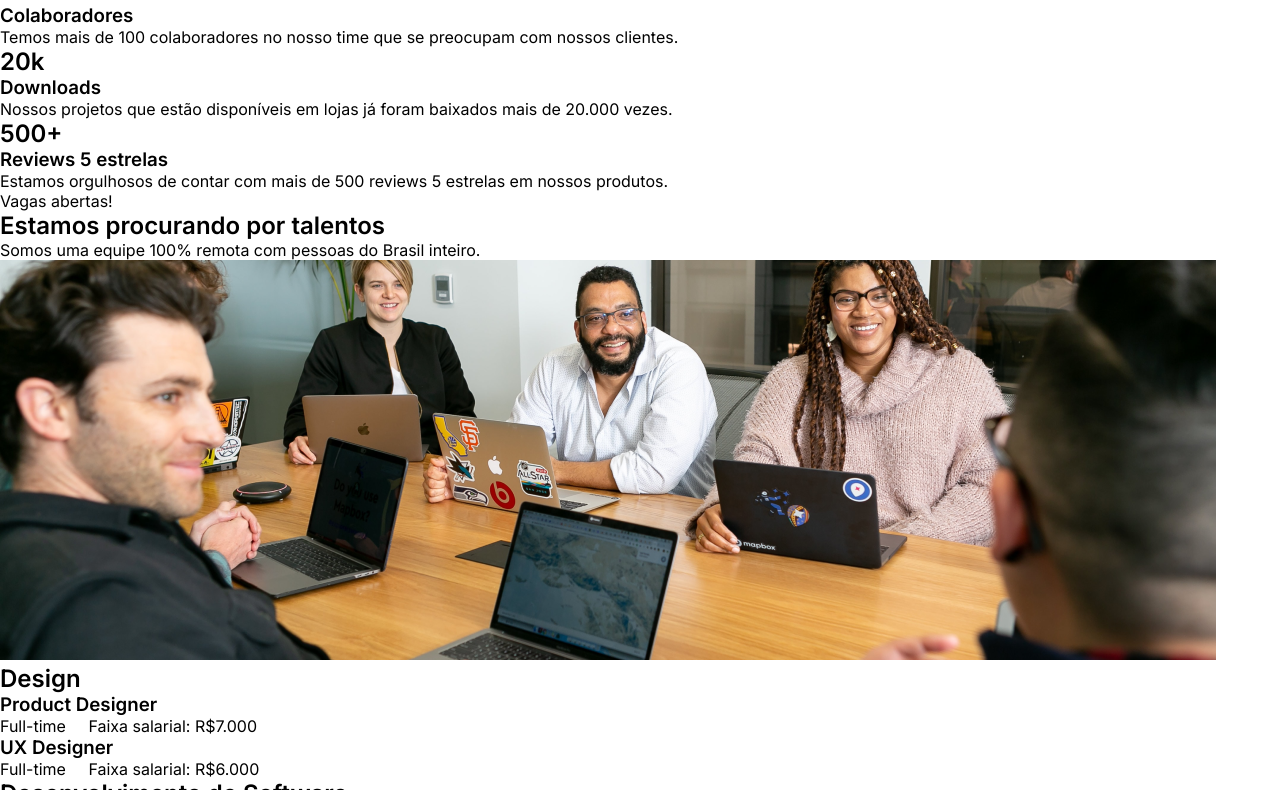
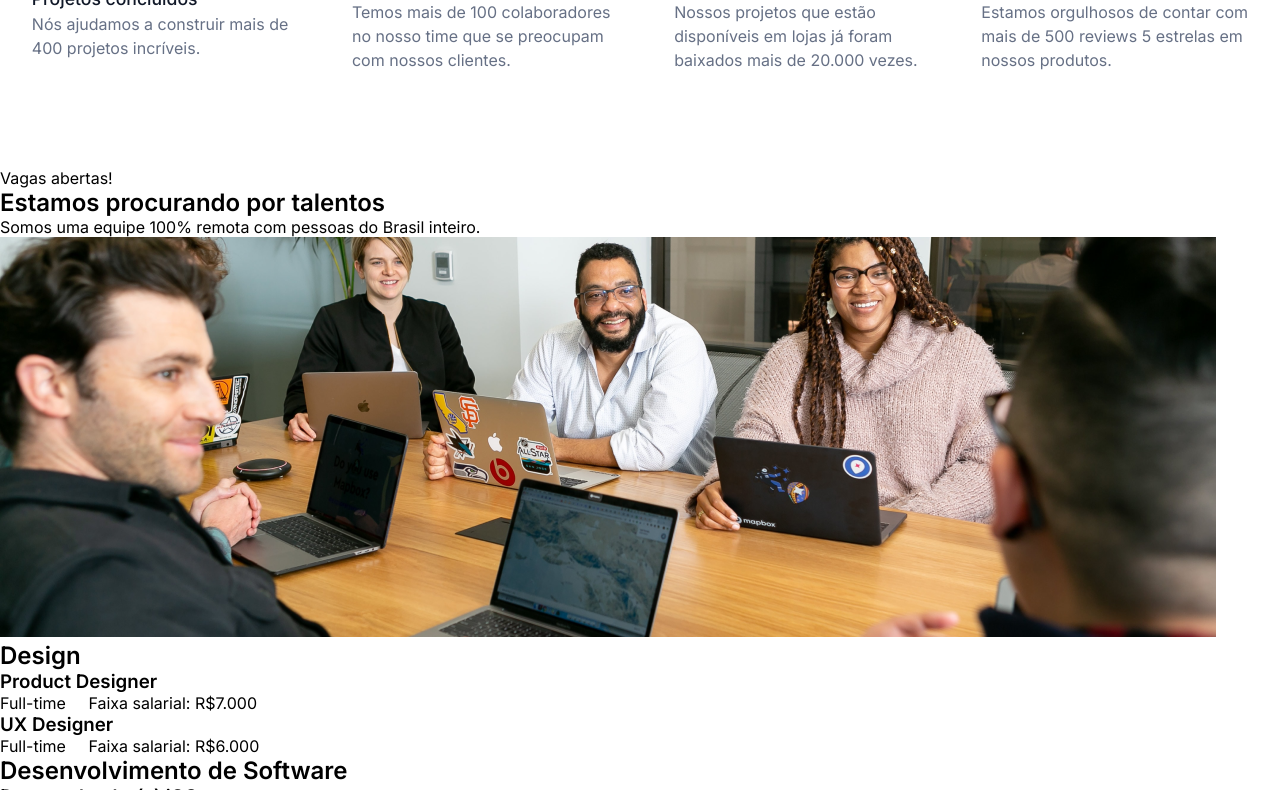
Before and after one commit to IsacGriz/7DaysOfCode, a plain HTML site: page index.html in a window 1280 px wide. Shown: the part 557-1347 px from the top of the page. Drawn offline with Linux system fonts and the light colour scheme; a web font is replaced by a local one.

Commit message:
Seção de dados CSS

```diff
--- a/index.html
+++ b/index.html
@@ -19,7 +19,7 @@
 
     <!-- Imagem logo -->
 
-    <img src="./Assets/logo.svg" alt="logotipo">
+    <img src="./assets/logo.svg" alt="logotipo">
 
     <!-- Navegação -->
 
@@ -60,27 +60,27 @@
 
     <!-- Seção de dados -->
 
-    <section>
+    <section class="dados">
       <ul>
         <li>
           <h2>400+</h2>
           <h3>Projetos concluídos</h3>
-          <p>Nós ajudamos a construir mais de 400 projetos incríveis.</p>
+          <p>Nós ajudamos a construir mais de<br> 400 projetos incríveis.</p>
         </li>
         <li>
           <h2>100+</h2>
           <h3>Colaboradores</h3>
-          <p>Temos mais de 100 colaboradores no nosso time que se preocupam com nossos clientes.</p>
+          <p>Temos mais de 100 colaboradores<br> no nosso time que se preocupam<br> com nossos clientes.</p>
         </li>
         <li>
           <h2>20k</h2>
           <h3>Downloads</h3>
-          <p>Nossos projetos que estão disponíveis em lojas já foram baixados mais de 20.000 vezes.</p>
+          <p>Nossos projetos que estão<br> disponíveis em lojas já foram<br> baixados mais de 20.000 vezes.</p>
         </li>
         <li>
           <h2>500+</h2>
           <h3>Reviews 5 estrelas</h3>
-          <p>Estamos orgulhosos de contar com mais de 500 reviews 5 estrelas em nossos produtos.</p>
+          <p>Estamos orgulhosos de contar com<br> mais de 500 reviews 5 estrelas em<br> nossos produtos.</p>
         </li>
       </ul>
     </section>
@@ -91,7 +91,7 @@
       <p>Vagas abertas!</p>
       <h2>Estamos procurando por talentos</h2>
       <p>Somos uma equipe 100% remota com pessoas do Brasil inteiro.</p>
-      <img src="./Assets/executivos.png" alt="várias pessoas sentadas à uma mesa">
+      <img src="./assets/executivos.png" alt="várias pessoas sentadas à uma mesa">
       <dl>
         <h2>Design</h2>
         <dt>
@@ -136,7 +136,7 @@
       <p>Veja o que nossos colaboradores falam sobre nós</p>
       <blockquote>
         <p><strong>OptmusTech se importa com a saúde dos seus colaboradores e sempre procura nos dar todo tipo de auxílio possível.</strong></p>
-        <img src="./Assets/quote.svg" alt="foto da Julia Castro">
+        <img src="./assets/quote.svg" alt="foto da Julia Castro">
         <cite>Júlia Castro</cite>
         <p>Desenvolvedora Web</p>
       </blockquote>
--- a/styles.css
+++ b/styles.css
@@ -1,3 +1,5 @@
+/* */
+
 /* Reset do CSS */
 
 * {
@@ -112,7 +114,43 @@ header button:last-child {
 
 .sobrenos p:last-child {
   color: var(--gray-500);
-  font-size: 20px;
+  font-size: 1.2rem;
   font-weight: 400;
-  line-height: 30px;
+  line-height: 1.8rem;
 }
+
+/* Seção de dados */
+
+.dados ul {
+  display: flex;
+  justify-content: space-around;
+  align-items: center;
+  padding-bottom: 6rem;
+}
+
+/* Quantidade do item */
+
+.dados ul li h2 {
+  color: #8E2424;
+  font-size: 3.7rem;
+  font-weight: 600;
+  line-height: 4.5rem;
+  letter-spacing: -1.2px;
+}
+
+/* Item */
+
+.dados ul li h3 {
+  color: var(--gray-900);
+  font-size: 1.1rem;
+  font-weight: 500;
+  line-height: 1.7rem;
+}
+
+/* Descrição do item */
+
+.dados ul li p {
+  color: var(--gray-500);
+  font-weight: 400;
+  line-height: 1.5rem;
+}
```
